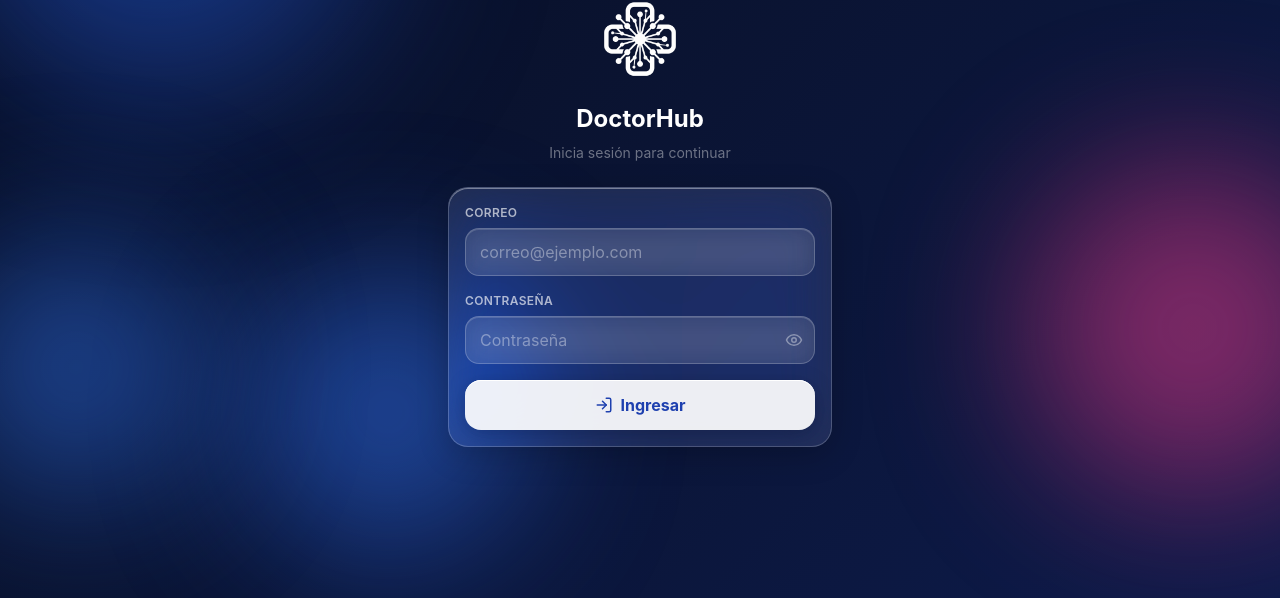
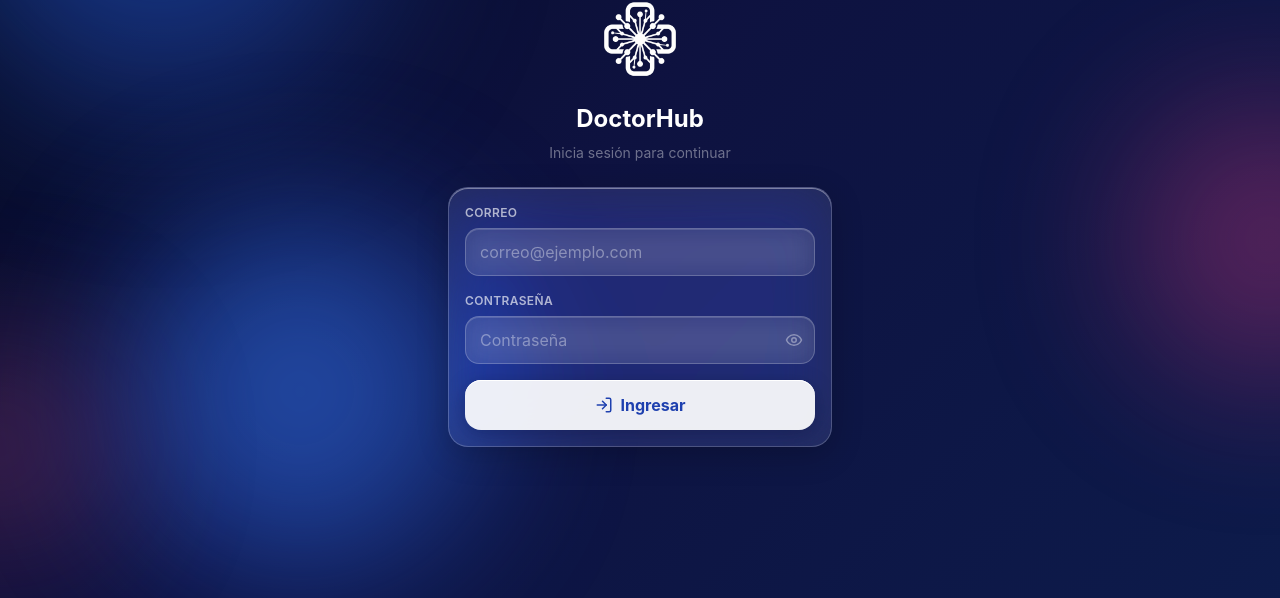
Before and after one commit to Politi23/omaira-doctorhub, a React (Vite) app: page / in a window 1280 px wide. Shown: the part 185-783 px from the top of the page. Built offline with nearby package versions, Linux system fonts and the light colour scheme; no server answers.

Commit message:
style: equilibrar la paleta azul electrico con rosado (fondo, pacientes y agenda)

```diff
--- a/src/index.css
+++ b/src/index.css
@@ -22,7 +22,7 @@ input, select, textarea, button {
 /* ── Fondo animado ─────────────────────────────────────────────────────────── */
 
 .bg-mesh {
-  background: linear-gradient(135deg, #050b1f 0%, #0a1330 40%, #0d1b4b 100%);
+  background: linear-gradient(135deg, #050b22 0%, #0e1240 45%, #0d1b4b 100%);
 }
 
 .orb {
@@ -43,31 +43,33 @@ input, select, textarea, button {
 }
 
 .orb-2 {
-  width: 350px;
-  height: 350px;
-  background: radial-gradient(circle, #ec4899, #be185d);
-  top: 40%;
-  right: -100px;
+  width: 300px;
+  height: 300px;
+  background: radial-gradient(circle, #ec4899, #9d174d);
+  top: 32%;
+  right: -150px;
+  opacity: 0.38;
   animation-duration: 22s;
   animation-delay: -7s;
 }
 
 .orb-3 {
-  width: 300px;
-  height: 300px;
+  width: 380px;
+  height: 380px;
   background: radial-gradient(circle, #3b82f6, #1d4ed8);
-  bottom: 80px;
-  left: 20%;
+  bottom: 60px;
+  left: 10%;
   animation-duration: 25s;
   animation-delay: -13s;
 }
 
 .orb-4 {
-  width: 250px;
-  height: 250px;
-  background: radial-gradient(circle, #3b82f6, #2563eb);
-  top: 55%;
-  left: -60px;
+  width: 200px;
+  height: 200px;
+  background: radial-gradient(circle, #f472b6, #9d174d);
+  top: 68%;
+  left: -110px;
+  opacity: 0.34;
   animation-duration: 20s;
   animation-delay: -4s;
 }
--- a/src/pages/Dashboard.jsx
+++ b/src/pages/Dashboard.jsx
@@ -191,9 +191,9 @@ export default function Dashboard() {
           {tasaHoy && (
             <button onClick={() => navigate('/tasa')}
                     className="inline-flex items-center gap-1.5 mt-3 px-3 py-1.5 rounded-2xl"
-                    style={{background:'rgba(255,255,255,0.08)', border:'1px solid rgba(255,255,255,0.14)'}}>
-              <TrendingUp size={11} className="text-blue-300" />
-              <span className="text-blue-300 text-xs font-semibold">BCV €</span>
+                    style={{background:'rgba(244,114,182,0.14)', border:'1px solid rgba(244,114,182,0.30)'}}>
+              <TrendingUp size={11} className="text-pink-300" />
+              <span className="text-pink-300 text-xs font-semibold">BCV €</span>
               <span className="text-white text-xs font-bold">{parseFloat(tasaHoy.toFixed(4))} Bs</span>
             </button>
           )}
@@ -245,29 +245,29 @@ export default function Dashboard() {
         {/* Stats — 2x2 */}
         <div className="grid grid-cols-2 gap-3">
           <div className="glass-card flex flex-col items-center gap-1 py-5">
-            <div className="w-10 h-10 rounded-2xl bg-white/15 flex items-center justify-center mb-1">
-              <Users size={19} className="text-white" />
+            <div className="w-10 h-10 rounded-2xl flex items-center justify-center mb-1" style={{background:'rgba(244,114,182,0.16)', border:'1px solid rgba(244,114,182,0.28)'}}>
+              <Users size={19} className="text-pink-200" />
             </div>
             <p className="text-2xl font-bold text-white">{pacientes.length}</p>
             <p className="text-xs text-white/50">{TERM.P}</p>
           </div>
           <div className="glass-card flex flex-col items-center gap-1 py-5">
-            <div className="w-10 h-10 rounded-2xl bg-white/15 flex items-center justify-center mb-1">
-              <Clock size={19} className="text-white" />
+            <div className="w-10 h-10 rounded-2xl flex items-center justify-center mb-1" style={{background:'rgba(59,130,246,0.16)', border:'1px solid rgba(59,130,246,0.28)'}}>
+              <Clock size={19} className="text-blue-200" />
             </div>
             <p className="text-2xl font-bold text-white">{citasHoy.length}</p>
             <p className="text-xs text-white/50">Citas hoy</p>
           </div>
           <div className="glass-card flex flex-col items-center gap-1 py-5">
-            <div className="w-10 h-10 rounded-2xl bg-white/15 flex items-center justify-center mb-1">
-              <UserPlus size={19} className="text-white" />
+            <div className="w-10 h-10 rounded-2xl flex items-center justify-center mb-1" style={{background:'rgba(244,114,182,0.16)', border:'1px solid rgba(244,114,182,0.28)'}}>
+              <UserPlus size={19} className="text-pink-200" />
             </div>
             <p className="text-2xl font-bold text-white">{pacientesNuevasMes}</p>
             <p className="text-xs text-white/50">{TERM.Nueva}s {MESES[mes].slice(0,3)}</p>
           </div>
           <div className="glass-card flex flex-col items-center gap-1 py-5">
-            <div className="w-10 h-10 rounded-2xl bg-white/15 flex items-center justify-center mb-1">
-              <CalendarDays size={19} className="text-white" />
+            <div className="w-10 h-10 rounded-2xl flex items-center justify-center mb-1" style={{background:'rgba(59,130,246,0.16)', border:'1px solid rgba(59,130,246,0.28)'}}>
+              <CalendarDays size={19} className="text-blue-200" />
             </div>
             <p className="text-2xl font-bold text-white">{citasMesActual}</p>
             <p className="text-xs text-white/50">Citas {MESES[mes].slice(0,3)}</p>
@@ -431,7 +431,7 @@ export default function Dashboard() {
                     <p className="text-[9px] text-blue-300 font-bold leading-none uppercase">
                       {MESES[new Date(c.fecha+'T12:00').getMonth()].slice(0,3)}
                     </p>
-                    <p className="text-base font-bold text-blue-200 leading-tight">
+                    <p className="text-base font-bold text-pink-200 leading-tight">
                       {new Date(c.fecha+'T12:00').getDate()}
                     </p>
                   </div>
```
